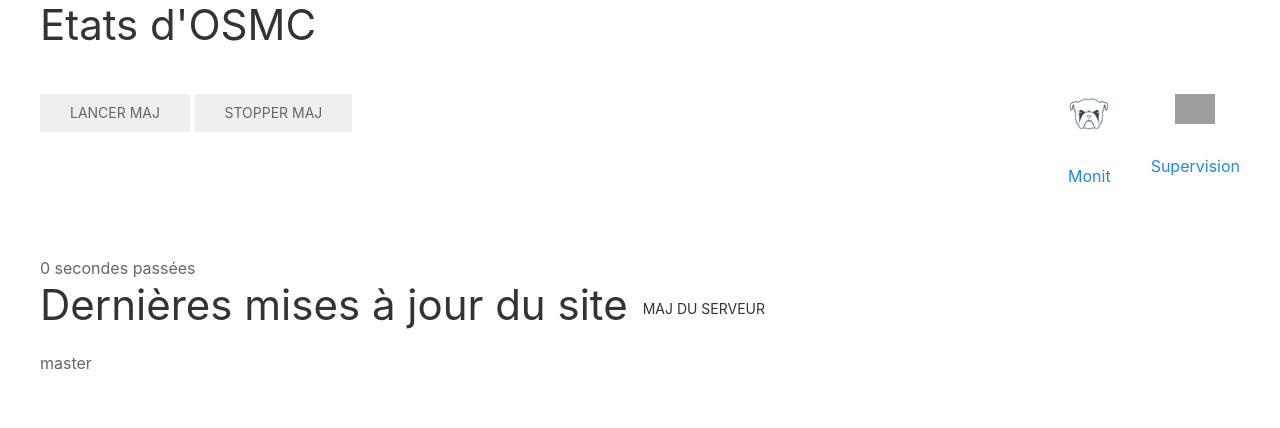
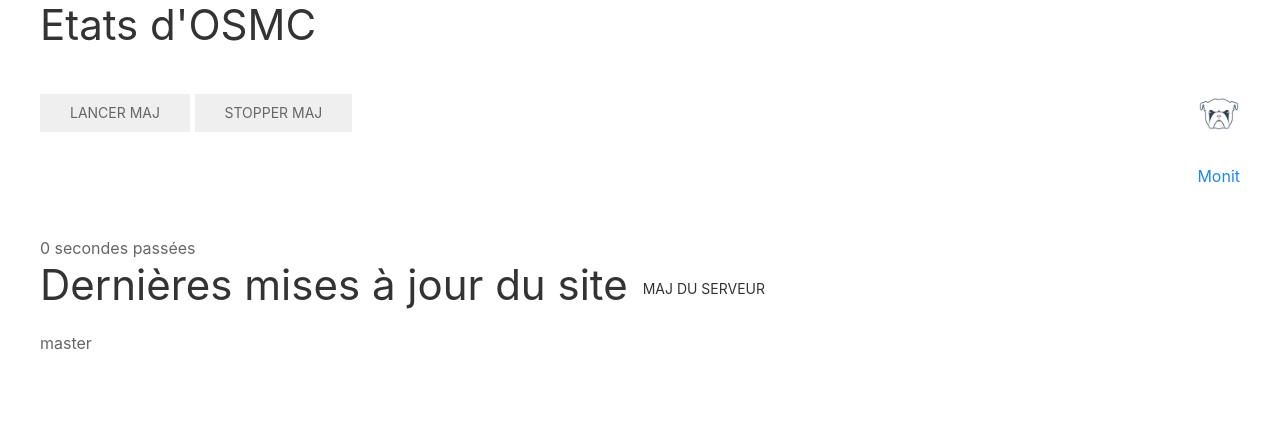
Before and after one commit to Vman45/webosmc, a Python web app: template templates/status.html in a window 1280 px wide. Shown: the top 428 px of the page. Run offline with Jinja, Linux system fonts and the light colour scheme; the template is opened without the code that fills it: most values are stand-ins (such as "Sample title", 1, 10 or a date in 2020); some libraries are stand-ins or nearby versions; grey boxes are pictures that could not be loaded.

Commit message:
Suppression netData supervision

```diff
--- a/templates/status.html
+++ b/templates/status.html
@@ -11,9 +11,6 @@
     </div>
 
     <div class="uk-width-1-2">
-        <a class="uk-thumbnail uk-thumbnail-mini uk-align-right" href="/ext/supervision/">
-            <img class="uk-align-center" src="{{ url_for('static', filename='images/supervision.png') }}" width=40 alt="">
-            <div class="uk-thumbnail-caption">Supervision</div> </a>
         <a class="uk-thumbnail uk-thumbnail-mini uk-align-right" href="/ext/monit/">
             <img class="uk-align-center" src="{{ url_for('static', filename='images/monit.png') }}" width=40 alt="">
             <div class="uk-thumbnail-caption">Monit</div>
```
Also changed, not shown: 1 other file.
